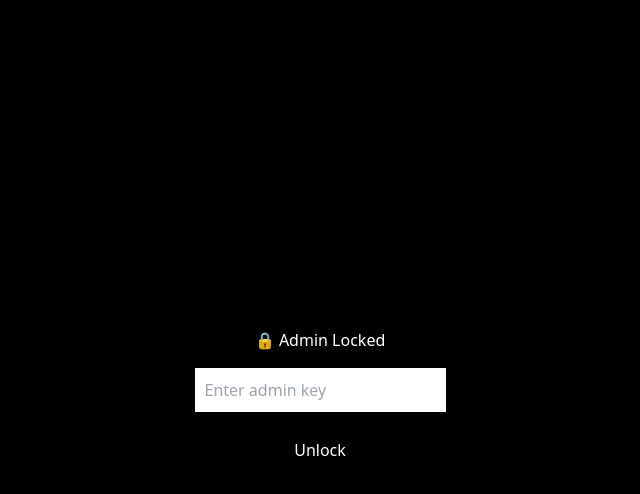
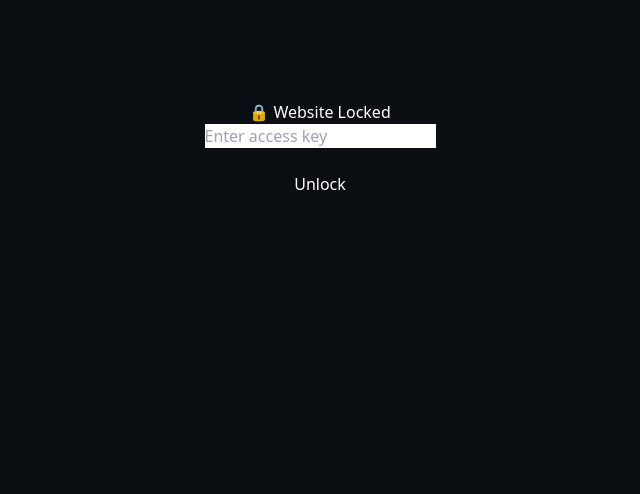
Before and after one commit to naman2012333-design/insta-shadow-2.0, a Next.js app: page /lock in a window 1280 px wide. Shown: the top 494 px of the page, without its empty margins (320-960 px from the left). Built offline with nearby package versions, Linux system fonts and the light colour scheme.

Commit message:
Add lock screen for key-based access

```diff
--- a/src/app/lock/page.tsx
+++ b/src/app/lock/page.tsx
@@ -1,49 +1,42 @@
 "use client";
 
 import { useState } from "react";
-import { useRouter } from "next/navigation";
-import { unlockAdmin } from "@/lib/auth";
 
 export default function LockPage() {
   const [key, setKey] = useState("");
   const [error, setError] = useState("");
-  const router = useRouter();
 
-  function handleUnlock() {
-    const ok = unlockAdmin(key);
-    if (ok) {
-      router.push("/admin");
+  async function unlock() {
+    const deviceId =
+      localStorage.getItem("deviceId") ||
+      crypto.randomUUID();
+
+    localStorage.setItem("deviceId", deviceId);
+
+    const res = await fetch("/api/unlock", {
+      method: "POST",
+      body: JSON.stringify({ key, deviceId }),
+    });
+
+    if (res.ok) {
+      localStorage.setItem("unlocked", "true");
+      window.location.href = "/";
     } else {
-      setError("❌ Invalid Key");
+      setError("Invalid or already used key");
     }
   }
 
   return (
-    <div style={{
-      minHeight: "100vh",
-      background: "black",
-      color: "white",
-      display: "flex",
-      flexDirection: "column",
-      alignItems: "center",
-      justifyContent: "center",
-      gap: 16
-    }}>
-      <h1>🔒 Admin Locked</h1>
-
+    <main style={{ color: "white", textAlign: "center", marginTop: 100 }}>
+      <h1>🔒 Website Locked</h1>
       <input
-        type="password"
-        placeholder="Enter admin key"
         value={key}
-        onChange={(e) => setKey(e.target.value)}
-        style={{ padding: 10 }}
+        onChange={e => setKey(e.target.value)}
+        placeholder="Enter access key"
       />
-
-      <button onClick={handleUnlock} style={{ padding: 10 }}>
-        Unlock
-      </button>
-
+      <br /><br />
+      <button onClick={unlock}>Unlock</button>
       {error && <p style={{ color: "red" }}>{error}</p>}
-    </div>
+    </main>
   );
 }
```
